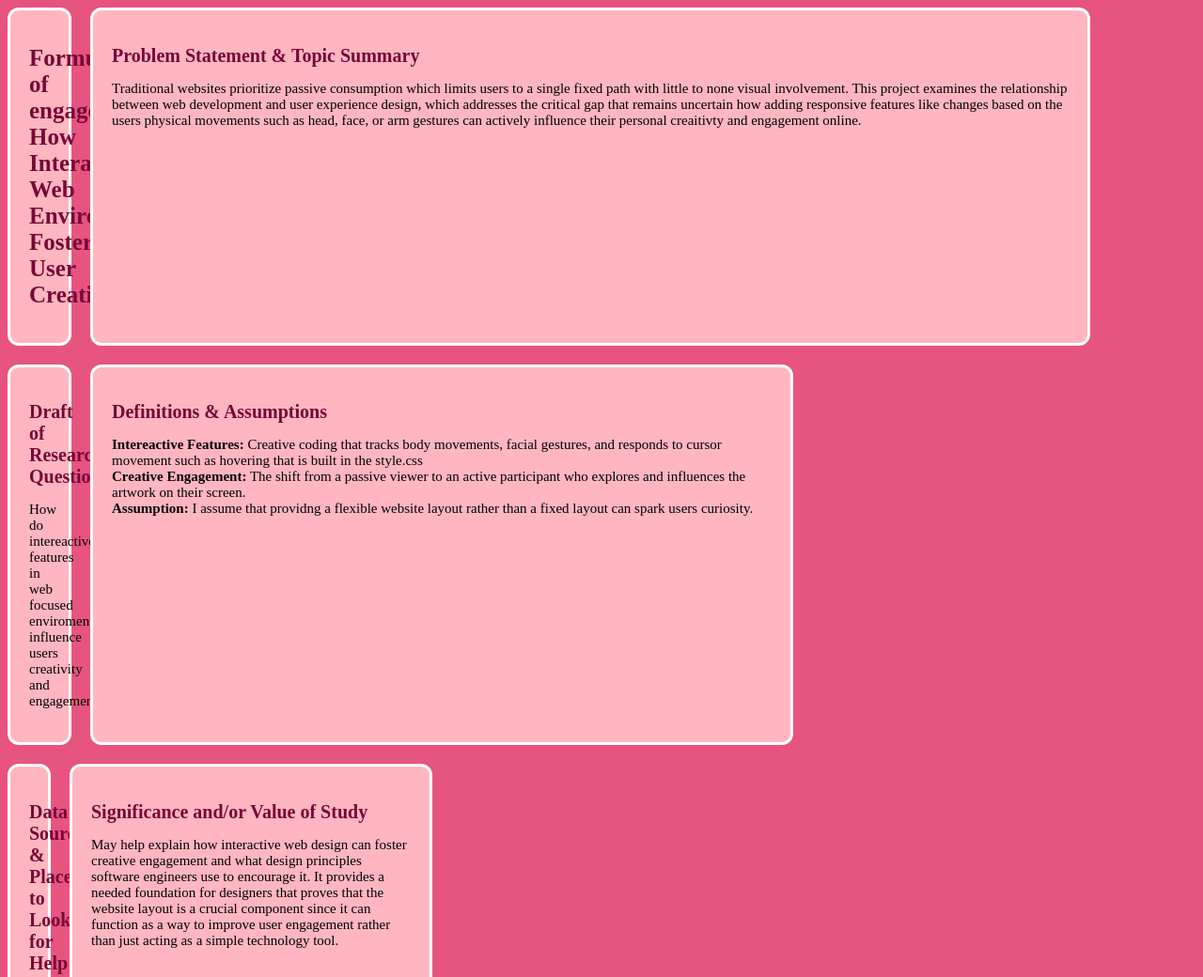
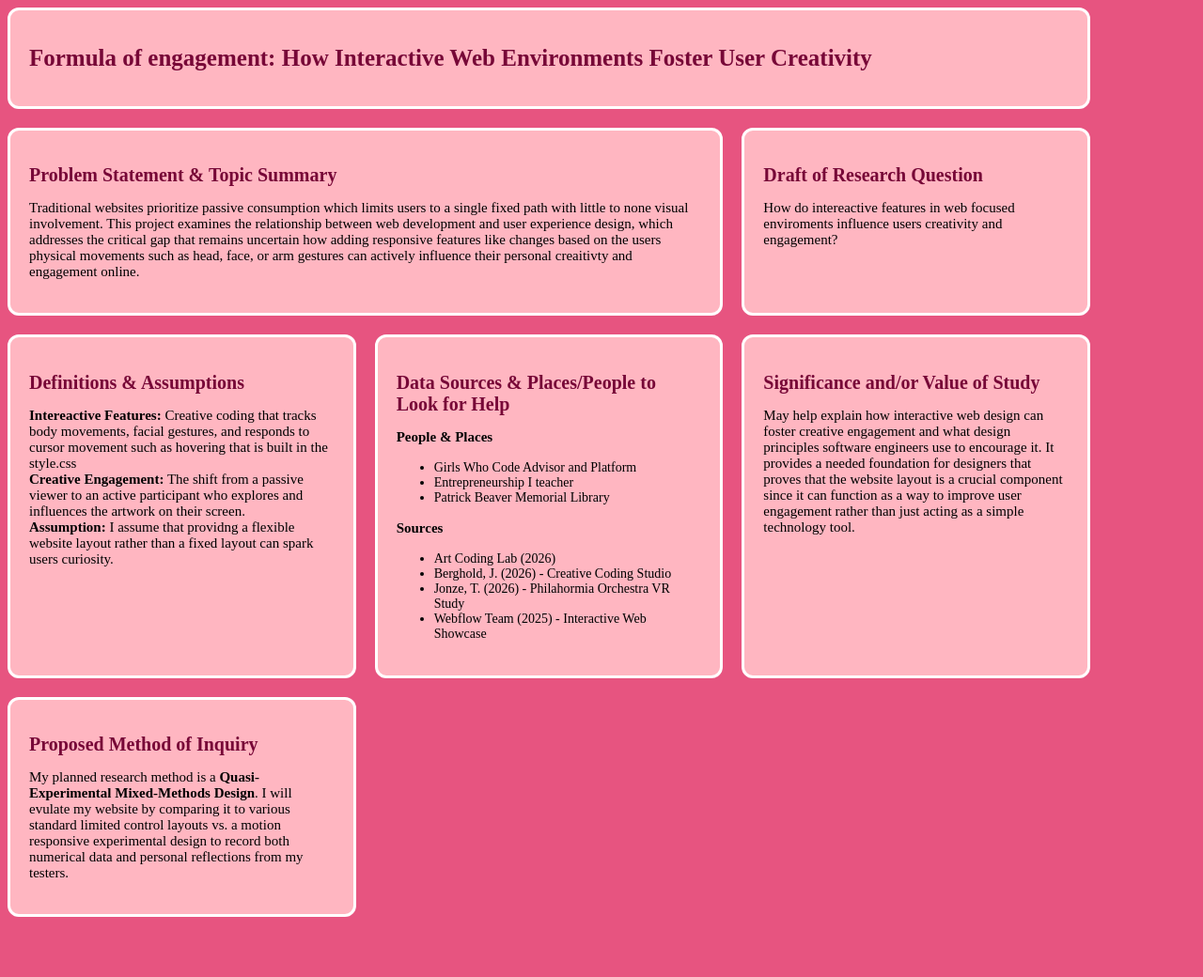
Before and after one commit to alyciapowell323-alp/AP-Research-Project---Website---Creative-Paper-, a plain HTML site: page index.html in a window 1280 px wide. Shown: the top 1040 px of the page at 94% size. After the commit the page ends 976 px from the top, so only its background shows below. Drawn offline with Linux system fonts and the light colour scheme.

Commit message:
Update style.css

```diff
--- a/style.css
+++ b/style.css
@@ -1,7 +1,6 @@
 body {
     width: 100vw;
     height: 100vh;
-    overflow: hidden;
     background-color:#E75480;
 }
 
@@ -22,7 +21,7 @@ body {
 }
 
 .problem-card{
-    grid-column: span 3;
+    grid-column: span 2;
     background-color:lightpink;
     border: 3px solid white;
     border-radius: 12px;
@@ -30,7 +29,7 @@ body {
 }
 
 .question-card{
-    grid-column: span 3;
+    grid-column: span 1;
     background-color:lightpink;
     border: 3px solid white;
     border-radius:12px;
@@ -38,7 +37,7 @@ body {
 }
 
 .definitions-card {
-    grid-column: span 2;
+    grid-column: span 1;
     background-color:lightpink;
     border: 3px solid white;
     border-radius:12px;
@@ -46,7 +45,7 @@ body {
 }
 
 .datasources-card {
-    grid-column: span 2;
+    grid-column: span 1;
     background-color: lightpink;
     border: 3px solid white;
     border-radius:12px;
@@ -54,7 +53,7 @@ body {
 }
 
 .significance-card {
-    grid-column: span 2;
+    grid-column: span 1;
     background-color:lightpink;
     border: 3px solid white;
     border-radius:12px;
@@ -62,7 +61,7 @@ body {
 }
 
 .method-card{
-    grid-column: span 6;
+    grid-column: span 1;
     background-color:lightpink;
     border: 3px solid white;
     border-radius:12px;
```
